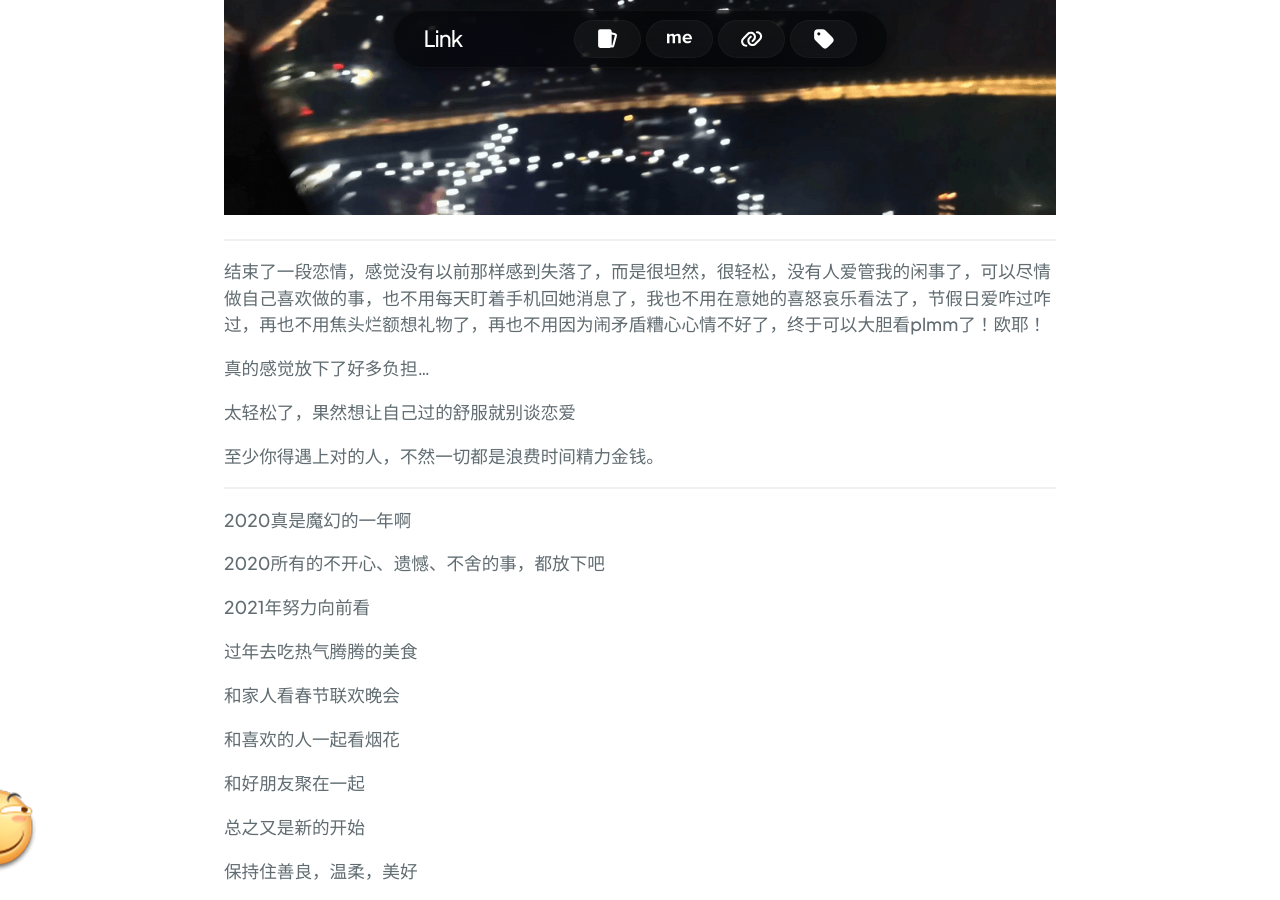
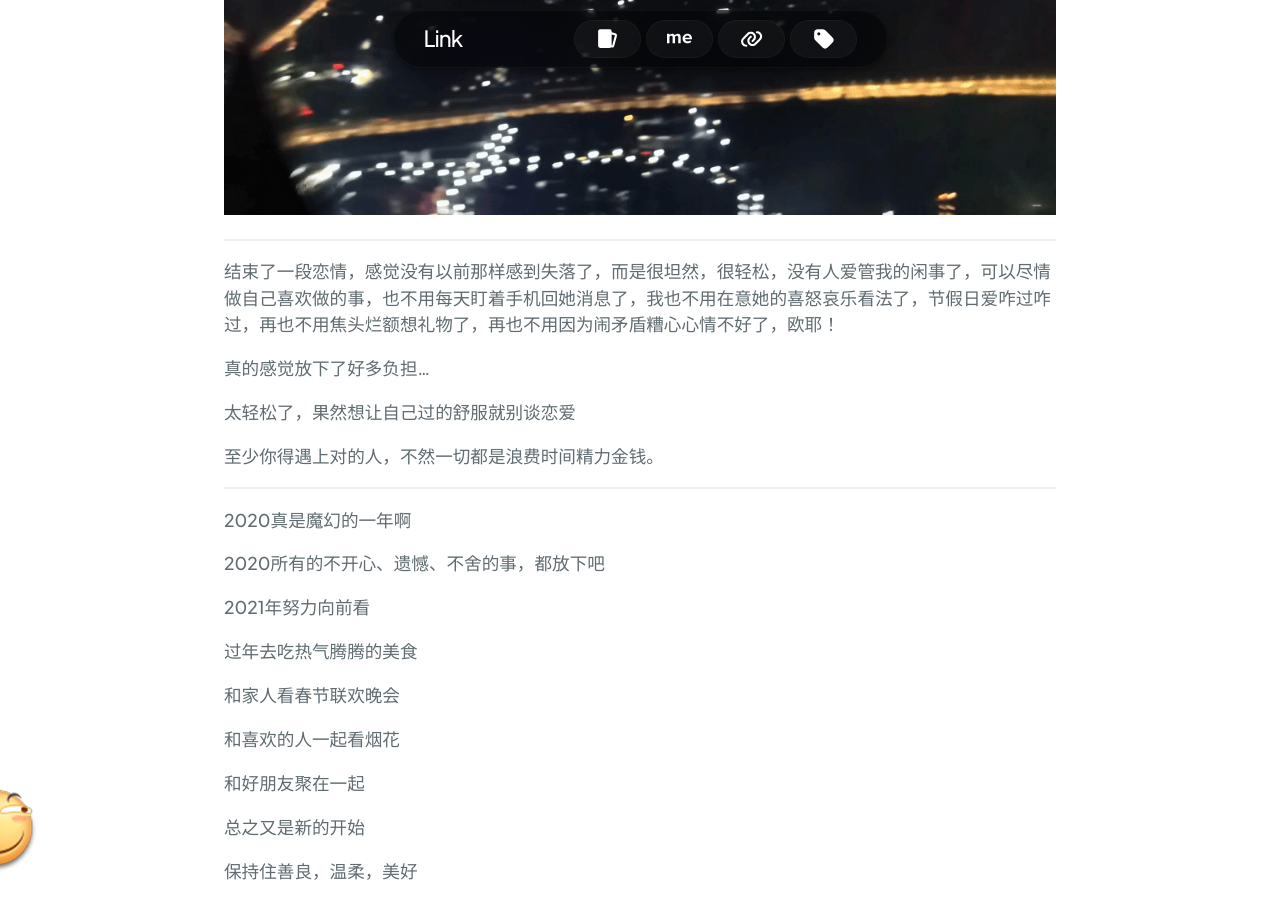
Before and after one commit to link9596/qwq, a Jekyll site: the page built from _posts/2020-12-31-happynewyear.md, in a window 1280 px wide and 900 px high, scrolled down 3241 px. Built offline with Jekyll 4.4.1, drawn with Linux system fonts in a browser that asks for light colours; comment, search, counter and statistics services are not loaded.

Commit message:
失踪人口回归

```diff
--- a/_posts/2020-12-31-happynewyear.md
+++ b/_posts/2020-12-31-happynewyear.md
@@ -49,7 +49,7 @@ tags: 瞎聊
 
 ***
 
-结束了一段恋情，感觉没有以前那样感到失落了，而是很坦然，很轻松，没有人爱管我的闲事了，可以尽情做自己喜欢做的事，也不用每天盯着手机回她消息了，我也不用在意她的喜怒哀乐看法了，节假日爱咋过咋过，再也不用焦头烂额想礼物了，再也不用因为闹矛盾糟心心情不好了，终于可以大胆看plmm了！欧耶！
+结束了一段恋情，感觉没有以前那样感到失落了，而是很坦然，很轻松，没有人爱管我的闲事了，可以尽情做自己喜欢做的事，也不用每天盯着手机回她消息了，我也不用在意她的喜怒哀乐看法了，节假日爱咋过咋过，再也不用焦头烂额想礼物了，再也不用因为闹矛盾糟心心情不好了，欧耶！
 
 真的感觉放下了好多负担…
 
```
